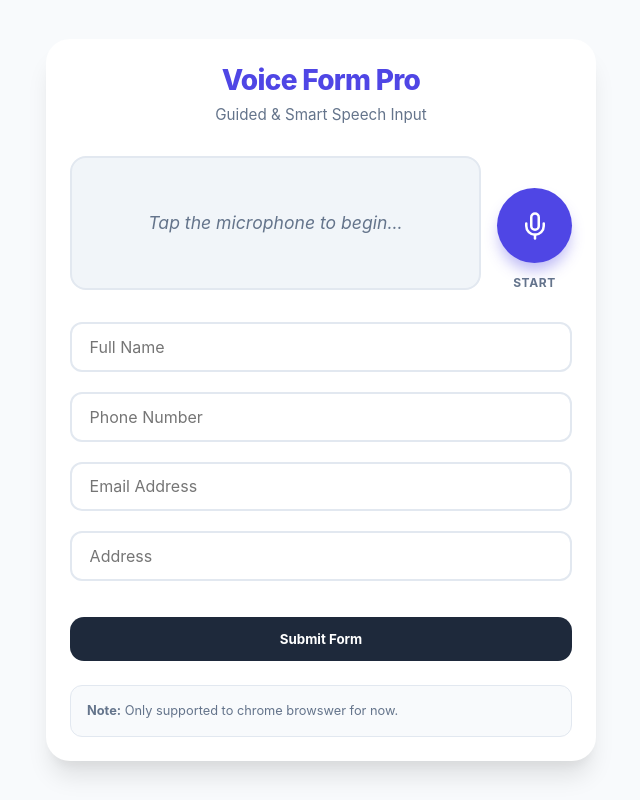
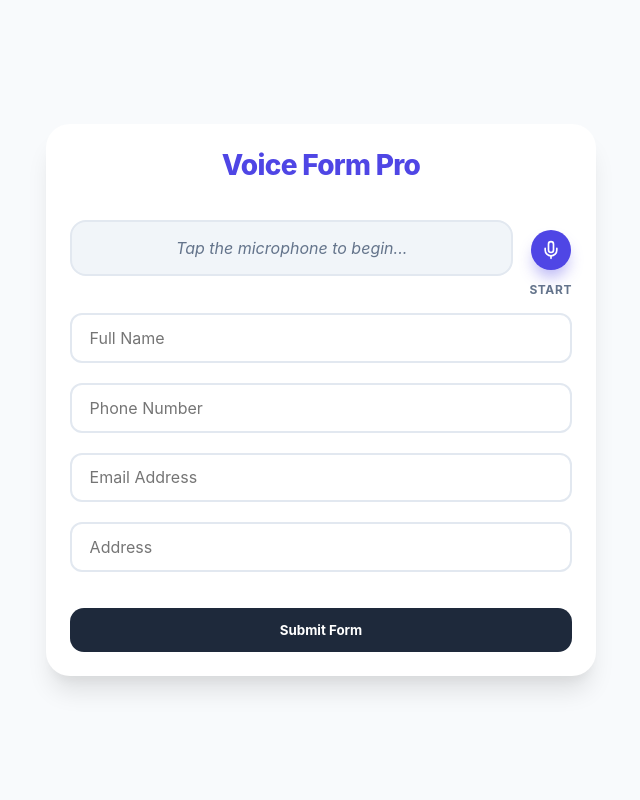
Before and after one commit to SonaliSahu10085/rsb, a plain HTML site: page index.html in a window 1280 px wide. Shown: the whole page, without its empty margins (319-959 px from the left). Drawn offline with Linux system fonts and the light colour scheme.

Commit message:
Updaated

```diff
--- a/index.html
+++ b/index.html
@@ -58,7 +58,7 @@
 
       header {
         text-align: center;
-        margin-bottom: 2rem;
+        margin-bottom: 1rem;
       }
 
       header h1 {
@@ -69,28 +69,25 @@
         letter-spacing: -0.025em;
       }
 
-      header p {
-        color: var(--text-muted);
-        font-size: 0.95rem;
-      }
-
       .live-transcription-container {
         position: relative;
-        margin-bottom: 2rem;
+        margin-bottom: 1rem;
         display: flex;
         column-gap: 1rem;
+        align-items: center;
+        justify-content: center;
       }
 
       .live-transcription {
         background: #f1f5f9;
         border-radius: 1rem;
-        padding: 0.8rem;
-        min-height: 80px;
+        padding: 0.4rem;
+        height: 56px;
         border: 2px solid var(--border);
         font-style: italic;
         color: var(--text-muted);
-        font-size: 1.1rem;
-        line-height: 1.5;
+        font-size: 1rem;
+        line-height: 1;
         transition: all 0.3s cubic-bezier(0.4, 0, 0.2, 1);
         display: flex;
         align-items: center;
@@ -160,11 +157,12 @@
         align-items: center;
         gap: 0.75rem;
         margin-top: 2rem;
+        justify-content: center;
       }
 
       .mic-btn {
-        width: 75px;
-        height: 75px;
+        width: 40px;
+        height: 40px;
         border-radius: 50%;
         border: none;
         background: var(--primary);
@@ -179,8 +177,8 @@
       }
 
       .mic-btn svg {
-        width: 30px;
-        height: 30px;
+        width: 20px;
+        height: 20px;
       }
 
       .mic-btn.listening {
@@ -231,7 +229,7 @@
         color: white;
         padding: 0.75rem 1.5rem;
         border-radius: 2rem;
-        font-size: 0.875rem;
+        font-size: 0.8rem;
         transition: transform 0.4s ease;
         z-index: 1000;
         box-shadow: 0 10px 20px rgba(0, 0, 0, 0.2);
@@ -279,7 +277,6 @@
 
       <header>
         <h1>Voice Form Pro</h1>
-        <p>Guided & Smart Speech Input</p>
       </header>
 
       <div class="live-transcription-container">
@@ -336,10 +333,10 @@
         • "Submit" or "Finish" to send form.<br />
         • Or just answer the questions as they come.
       </div> -->
-      <div class="hints-container">
+      <!-- <div class="hints-container">
         <strong>Note:</strong>
         Only supported to chrome browswer for now.
-      </div>
+      </div> -->
     </div>
 
     <div id="notification">Notification message</div>
```
